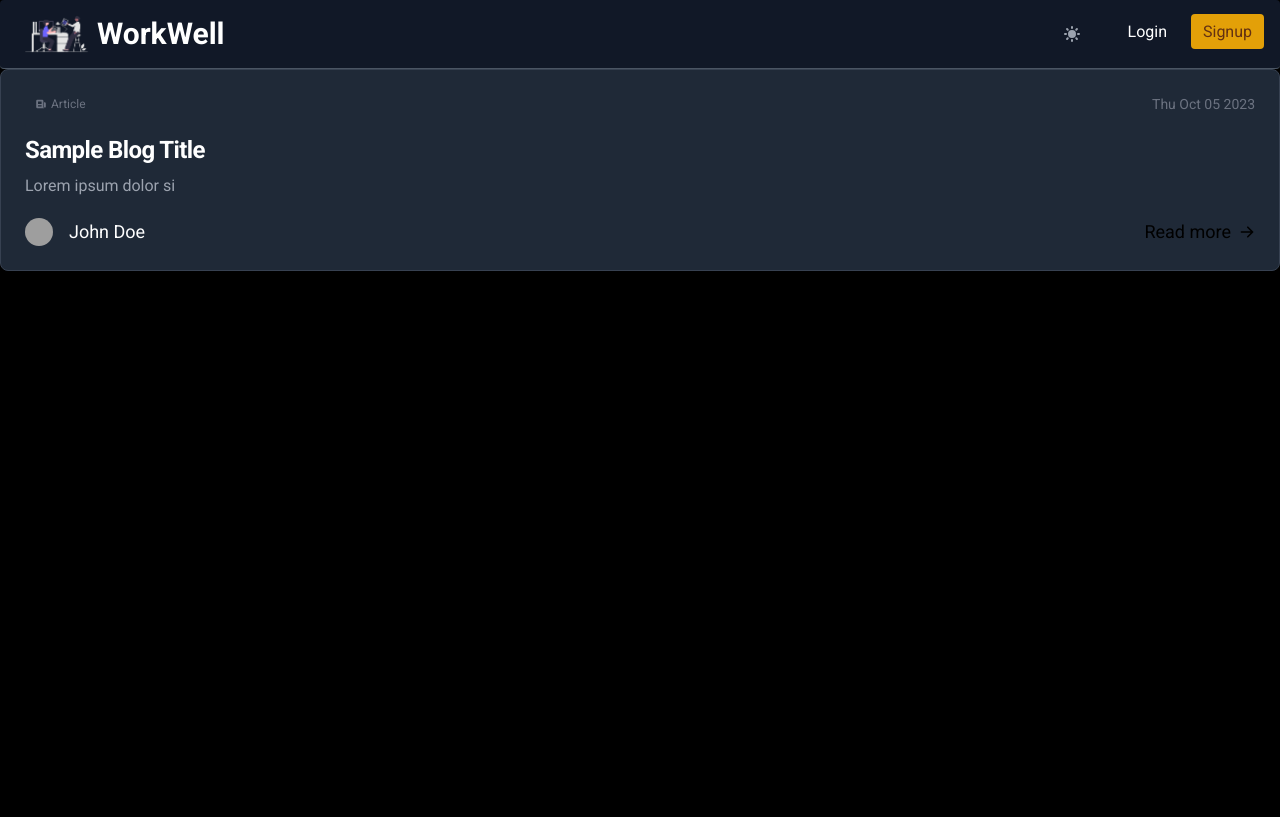
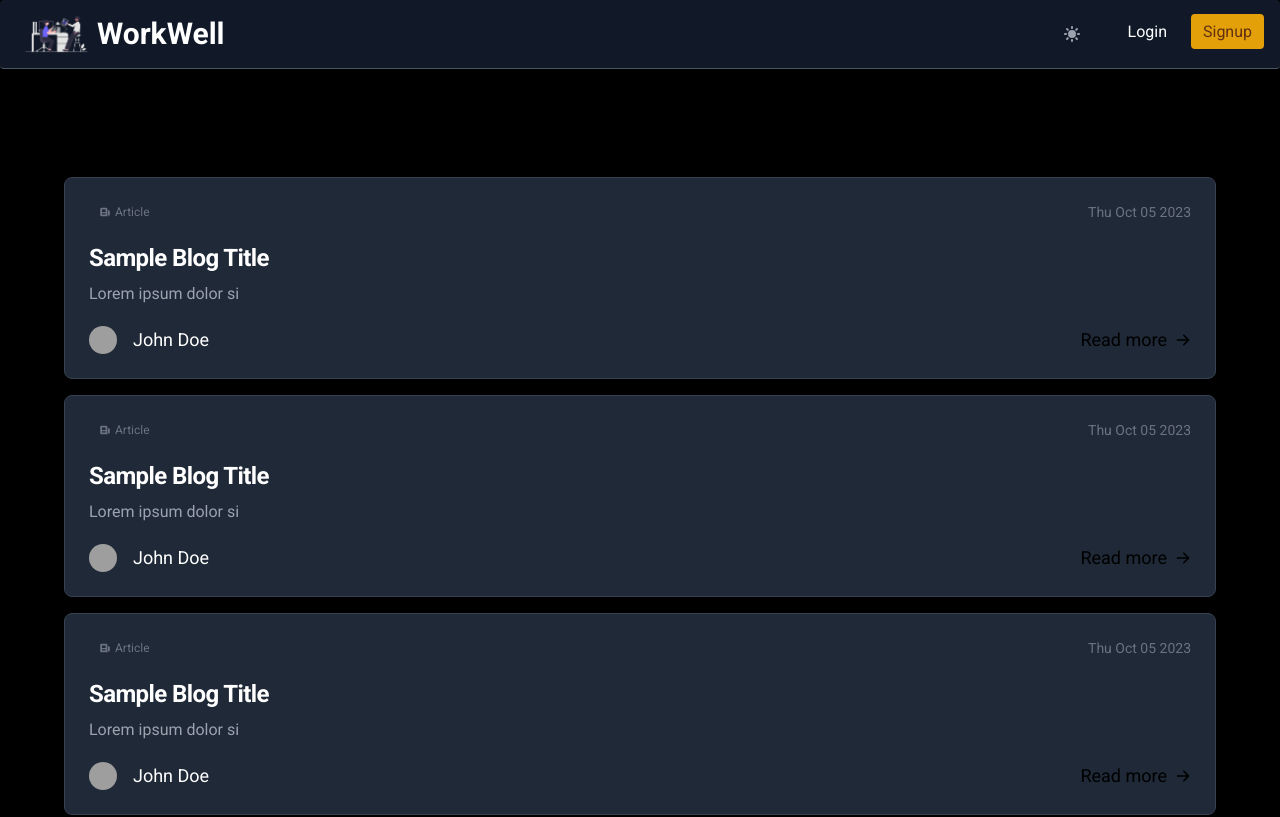
Before and after one commit to vaibhav31s/storm_TechHeads-WorkWell, a Next.js app: page /forum in a window 1280 px wide. Shown: the top 817 px of the page. Built offline with nearby package versions, Linux system fonts and the light colour scheme; no server answers; grey boxes are pictures that could not be loaded.

Commit message:
forum create

```diff
--- /dev/null
+++ b/src/app/forum/create/page.tsx
@@ -0,0 +1,14 @@
+import React from 'react'
+
+type Props = {}
+
+const page = (props: Props) => {
+  return (
+    <div className='flex flex-col space-y-4 p-16'>
+        <h1 className='font-bold text-xl'>Create Forum : </h1>
+
+    </div>
+  )
+}
+
+export default page
--- a/src/app/forum/page.tsx
+++ b/src/app/forum/page.tsx
@@ -4,9 +4,12 @@ type Props = {}
 
 const page = (props: Props) => {
   return (
-    <div>
+    <div className='flex flex-col space-y-4 p-16'>
+        <h1 className='font-bold text-xl'>Engagement Forum : </h1>
        <Cardss/>
-
+       <Cardss/>
+       <Cardss/>
+       <Cardss/>
     </div>
   )
 }
```
